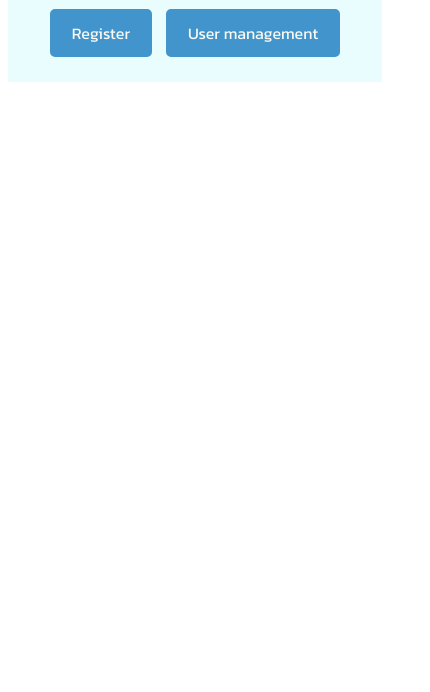
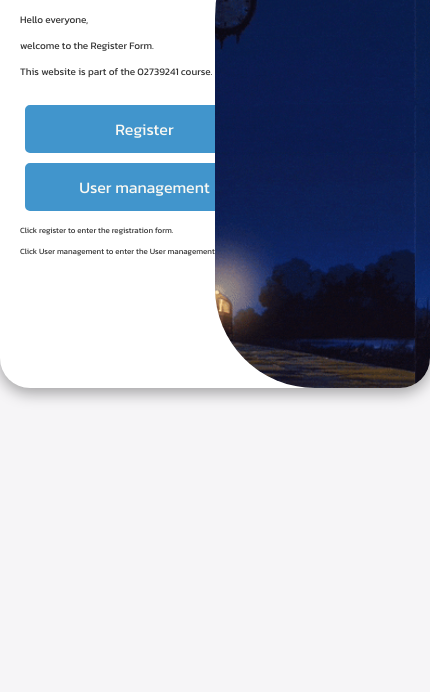
Before and after one commit to cucumber6621601123/241-2567-700, a plain HTML site: page home.html in a window 390 px wide. Shown: the part 152-844 px from the top of the page, 430 px wide, since content can reach past the window. Drawn offline with Linux system fonts and the light colour scheme.

Commit message:
home css

```diff
--- a/home.css
+++ b/home.css
@@ -5,69 +5,200 @@
 
 body {
     font-family: 'Kanit';
+    margin: 0;
+    padding: 0;
+    background-color: #f6f5f7;
 }
 
+/* General Container Styling */
 .container {
-    width: 100%;
-    max-width: 640px;
-    margin-left: auto;
-    margin-right: auto;
-    background-color: #eafdfe;
-    padding: 20px;
-    box-sizing: border-box;
+    background-color: #fff;
+    border-radius: 30px;
+    box-shadow: 0 5px 15px rgba(0, 0, 0, 0.35);
+    position: relative;
+    overflow: hidden;
+    width: 768px;
+    max-width: 100%;
+    min-height: 480px;
+    padding: 30px;
+    margin: 50px auto;
+    justify-content: center;
+}
 
-}
+
 
 .header {
     font-size: 36px;
-    text-align: center;
+    margin: 50px auto;
+    text-align:left;
     margin-bottom: 20px;
 }
 
+.welcome {
+    font-size: 16px;
+    color: #333;
+    line-height: 1.6;
+}
+
+
+.click {
+    font-size: 12px;
+    color: #333;
+    line-height: 1.6;
+}
+
+@media screen and (max-width: 768px) {
+    .container {
+        padding: 20px;
+        width: 100%;
+        margin: 20px auto;
+    }
+
+    .header {
+        font-size: 18px;
+        margin: 50px auto;
+        text-align:left;
+        margin-bottom: 20px;
+    }
+
+    .welcome {
+        font-size: 10px;
+        color: #333;
+        line-height: 1.6;
+    }
+
+
+    .click {
+        font-size: 8px;
+        color: #333;
+        line-height: 1.6;
+    }
+
+    @media screen and (max-width: 768px) {
+        /* ปรับปุ่มให้เต็มความกว้าง */
+        .btn, .bunton {
+            width: 50%;  /* ให้ปุ่มขยายเต็มหน้าจอ */
+            font-size: 16px; /* ปรับขนาดตัวอักษรให้เหมาะสม */
+            padding: 12px; /* เพิ่ม padding ให้ใหญ่ขึ้นสำหรับมือถือ */
+            text-align: center; /* จัดข้อความตรงกลาง */
+            display: block; /* ทำให้ปุ่มเป็นบล็อกเพื่อเรียงต่อกัน */
+            margin: 10px auto; /* จัดให้อยู่ตรงกลาง */
+        }
+
+        /* ปรับระยะห่างระหว่างปุ่ม */
+        .center_button {
+            text-align: left;
+            margin-top: 15px;
+        }
+
+        /* ปรับสีเมื่อ hover บนหน้าจอมือถือ */
+        .btn:hover, .bunton:hover {
+            background-color: white;
+            color: #4195cc;
+            border-color: #4195cc;
+        }
+    }
+}
+/* Toggle container settings */
+.toggle-container {
+    position: absolute;
+    top: 0;
+    left: 50%;
+    width: 50%;
+    height: 100%;
+    overflow: hidden;
+    transition: all 0.6s ease-in-out;
+    border-radius: 150px 0 0 100px;
+    z-index: 1000;
+}
+
+.container.active .toggle-container {
+    transform: translateX(-100%);
+    border-radius: 0 150px 100px 0;
+}
+
+/* Toggle style */
+.toggle {
+    height: 100%;
+    background: url('studio ghibli GIF.gif');
+    background-size: contain;
+    color: #fff;
+    position: relative;
+    left: -100%;
+    height: 100%;
+    width: 200%;
+    transform: translate(0);
+    transition: all 0.6s ease-in-out;
+}
+
+
+.container.active .toggle-container {
+    transform: translateX(50%);
+}
+
+/* Panel settings */
+.toggle-panel {
+    position: absolute;
+    width: 50%;
+    height: 100%;
+    display: flex;
+    align-items: center;
+    justify-content: center;
+    flex-direction: column;
+    padding: 0 30px;
+    text-align: center;
+    top: 0;
+    transform: translate(0);
+    transition: all 0.6s ease-in-out;
+}
+
+
+
+/* Centered Button styles */
 .center_user {
-    text-align: center;
+    text-align: left;
+    margin-top: 10px;
+}
+
+/* Button styles */
+.bunton {
+    font-family: 'Kanit';
+    font-size: 18px;
+    border: 0px solid black;
+    width: 50%;
+    height: 40px;
+    border: 2px solid  #63Bac4; /* เพิ่มเส้นขอบ */
+    border-radius: 5px; /* มุมโค้ง */
+    background-color: #63Bac4;
+    color: white;
+
+}
+.bunton:hover {
+    background-color: white;
+    color:#63Bac4;
+    border-color: #63Bac4;
+}
+
+.center_button{
+
+    text-align: left;
     margin-top: 20px;
 }
 
 .btn {
     display: inline-block;
+    text-decoration: none;
     padding: 10px 20px;
     margin: 5px;
-    text-decoration: none;
     color: #faf9f3;
-    border: 2px solid #4195cc; /* เพิ่มเส้นขอบ */
-    border-radius: 5px; /* มุมโค้ง */
-    background-color:  #4195cc;
+    border: 2px solid #4195cc;
     border-radius: 5px;
+    background-color: #4195cc;
     transition: 0.3s;
 }
 
 .btn:hover {
-    background-color:#faf9f3;
+    background-color: #faf9f3;
     color: #0056b3;
     border-color: #4195cc;
 }
-
-.center_indec {
-    text-align: left;
-    margin-top: 20px;
-}
-
-.btn1 {
-    display: inline-block;
-    padding: 10px 20px;
-    margin: 5px;
-    text-decoration: none;
-    color: #faf9f3;
-    border: 2px solid #4195cc; /* เพิ่มเส้นขอบ */
-    border-radius: 5px; /* มุมโค้ง */
-    background-color:  #4195cc;
-    border-radius: 5px;
-    transition: 0.3s;
-}
-
-.btn1:hover {
-    background-color:#faf9f3;
-    color: #0056b3;
-    border-color: #4195cc;
-}
--- a/home.html
+++ b/home.html
@@ -9,16 +9,30 @@
 <body>
     <div class="container">
         <div class="header">
+            <br>
             Welcome Register Form
         </div>
-    <div class="center_user">
+        <!-- Toggle Container -->
+        <div class="welcome">
+        <p>Hello everyone,</p>
+        <p>welcome to the Register Form.</p>
+        <p>This website is part of the 02739241 course.</p>
+        </div>
+
+        <div class="toggle-container">
+            <div class="toggle">
+        </div>
+    </div>
+    <div class="center_button">
         <a href="index.html" class="btn">Register</a>
         <a href="user.html" class="btn">User management</a>
 
+        <div class="click">
+            <p>Click register to enter the registration form.</p>
+            <p></p>Click User management to enter the User management Page.</p>
+        </div>
     </div>
-    <!-- <div class="center_index">
-        <a href="index.html" class="btn1">Register</a>
-    </div> -->
 
+    <!-- <script src="home.js"></script> -->
 </body>
 </html>
--- a/index.js
+++ b/index.js
@@ -162,4 +162,6 @@ const submitData = async () => {
         messageDOM.innerHTML = htmlData;
         messageDOM.className = 'message danger';
     }
+
+
 }
--- a/style.css
+++ b/style.css
@@ -10,14 +10,18 @@ body {
 }
 
 .container {
-    width: 100%;
-    max-width: 640px;
-    margin-left: auto;
-    margin-right: auto;
-    background-color: #eafdfe;
-    padding: 20px;
-    box-sizing: border-box;
-
+    background-color: #d6fefc;
+    border-radius: 30px;
+    box-shadow: 0 5px 15px rgba(0, 0, 0, 0.35);
+    position: relative;
+    overflow: hidden;
+    width: 768px;
+    max-width: 100%;
+    min-height: 480px;
+    padding: 30px;
+    margin: 50px auto;
+    justify-content: center;
+    /* align-items: center; ให้เนื้อหาทั้งหมดอยู่กลาง */
 }
 
 .header {
@@ -77,6 +81,7 @@ textarea {
 
 
 .btn,.btn1 {
+
     display: inline-block;
     padding: 10px 20px;
     margin: 5px;
@@ -129,5 +134,19 @@ textarea {
     .bunton {
         width: 100%;
     }
+    .container {
+        background-color: #d6fefc;
+        border-radius: 30px;
+        box-shadow: 0 5px 15px rgba(0, 0, 0, 0.35);
+        position: relative;
+        overflow: hidden;
+        width: 768px;
+        max-width: 100%;
+        min-height: 480px;
+        padding: 30px;
+        margin: 50px auto;
+        justify-content: center;
+    }
+
 
 }
--- a/user.css
+++ b/user.css
@@ -5,42 +5,52 @@
 body {
     font-family: 'Kanit';
 }
-
-/* รีเซ็ตค่า margin และ padding */
-* {
-    margin: 0;
-    padding: 0;
-    box-sizing: border-box;
-}
-
-
-
 .header {
     font-size: 36px;
     text-align: center;
-    margin-bottom: 20px;
+    margin-bottom: 10px;
+}
+/* รีเซ็ตค่า margin และ padding */
+/* .container */
+.container {
+    background-color: #fff;
+    border-radius: 30px;
+    box-shadow: 0 5px 15px rgba(0, 0, 0, 0.35);
+    position: relative;
+    overflow: hidden;
+    width: 768px;
+    max-width: 100%;
+    min-height: 480px;
+    padding: 30px;
+    margin: 50px auto;
+    justify-content: center;
+    /* align-items: center; ให้เนื้อหาทั้งหมดอยู่กลาง */
 }
 
-
+/* Navbar styling */
 .navbar {
-    background-color:#4195cc; /* สีพื้นหลัง */
+    box-shadow: 0 5px 15px rgba(0, 0, 0, 0.35);
+    background-color: #4195cc; /* สีพื้นหลัง */
     padding: 10px 0;
     position: fixed; /* ทำให้ navbar ติดอยู่ด้านบน */
     bottom: 0;
-    left: 0;
-    width: 100%;
+    left: 50%; /* Center the navbar horizontally */
+    transform: translateX(-50%); /* Centering trick */
+    width: 768px; /* Match the width of the container */
+    max-width: 100%;
     z-index: 1000; /* ทำให้ navbar อยู่ด้านหน้า */
 }
 
-/* สไตล์ของ ul และ li */
+/* Styling for the ul and li in navbar */
 .navbar ul {
     list-style: none;
     display: flex;
-    justify-content: right;
+    justify-content: flex-end; /* Align navbar items to the right */
+    margin: 0;
+    padding: 0;
 }
 
-/* สไตล์ของลิงก์ */
-
+/* Styling for navbar links */
 .navbar ul li a {
     text-decoration: none;
     color: white;
@@ -49,21 +59,20 @@ body {
     transition: 0.3s;
 }
 
-/* เอฟเฟกต์ Hover */
+/* Hover effect */
 .navbar ul li a:hover {
-    background-color: #4195;
+    background-color: #4195cc;
 }
 
-/* Active (หน้าปัจจุบัน) */
+/* Active link */
+.navbar ul li a.active {
+    background-color: #295ca5;
+}
 
-.navbar ul li a.active
-{
-    background-color:#295ca5
-}
 .navbar ul li a.active:hover {
     background-color: #54627F;
+}
 
-}
 
 /* กำหนดขนาดของ container */
 .table-container {
```
Also changed, not shown: home.js (added, +12 -0 lines), user.html (+9 -12 lines), GIF by tomcjbrown.gif (added), studio ghibli GIF.gif (added).
